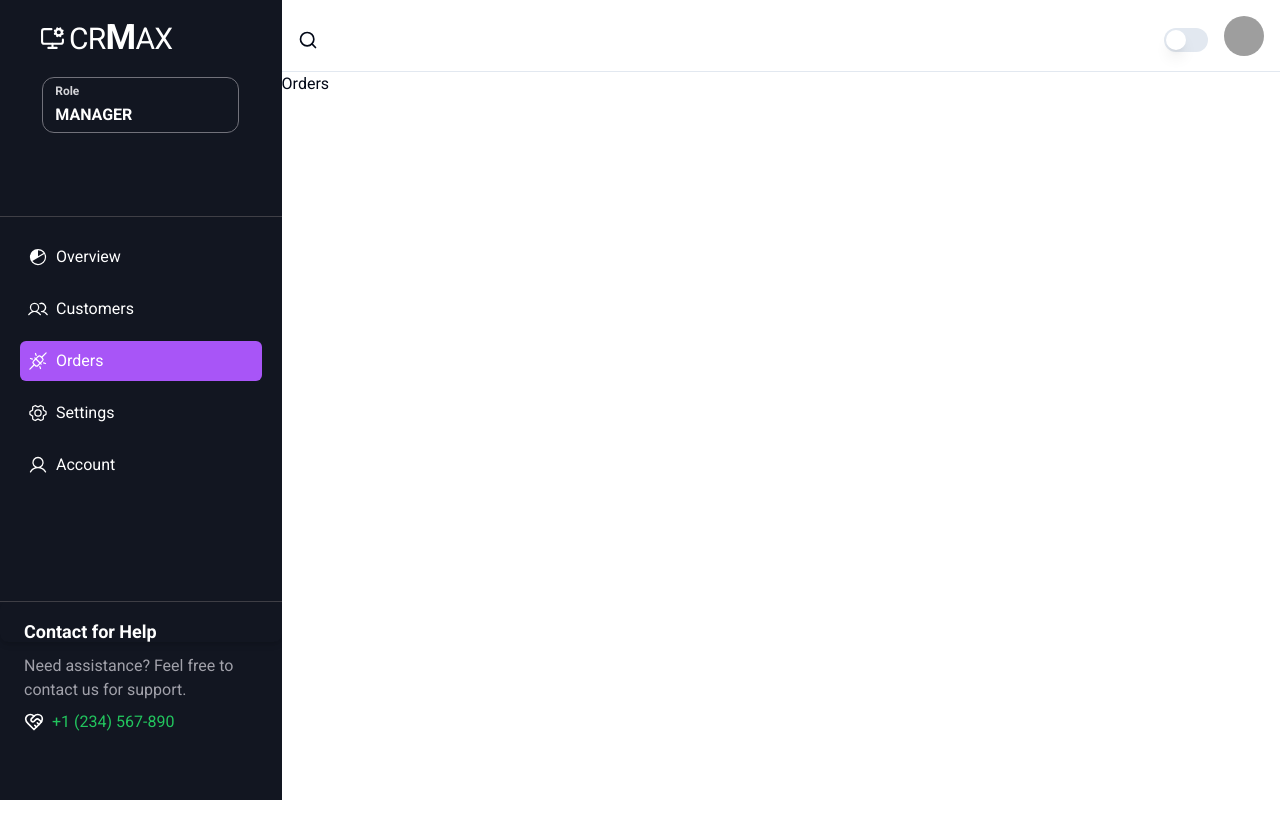
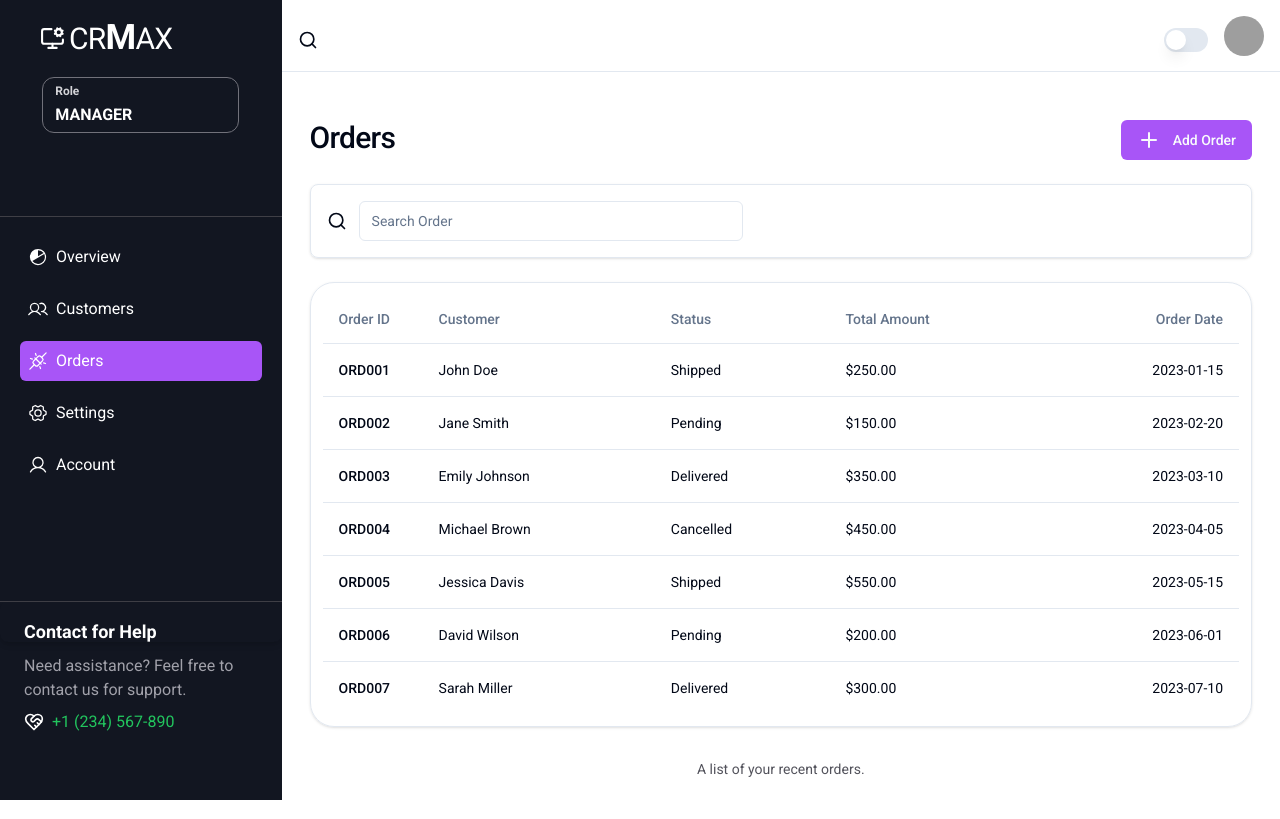
Before and after one commit to hamzamalik22/FullStack_CRM, a React (Vite) app in the folder frontend/: page /dashboard/orders in a window 1280 px wide. Built offline with nearby package versions, Linux system fonts and the light colour scheme; grey boxes are pictures that could not be loaded; a web font is replaced by a local one.

Commit message:
Add settings and orders

```diff
--- /dev/null
+++ b/frontend/src/components/OrderTable.jsx
@@ -0,0 +1,91 @@
+import {
+    Table,
+    TableBody,
+    TableCaption,
+    TableCell,
+    TableFooter,
+    TableHead,
+    TableHeader,
+    TableRow,
+  } from "@/components/ui/table";
+
+  const orders = [
+    {
+      orderID: "ORD001",
+      customerName: "John Doe",
+      totalAmount: "$250.00",
+      status: "Shipped",
+      orderDate: "2023-01-15",
+    },
+    {
+      orderID: "ORD002",
+      customerName: "Jane Smith",
+      totalAmount: "$150.00",
+      status: "Pending",
+      orderDate: "2023-02-20",
+    },
+    {
+      orderID: "ORD003",
+      customerName: "Emily Johnson",
+      totalAmount: "$350.00",
+      status: "Delivered",
+      orderDate: "2023-03-10",
+    },
+    {
+      orderID: "ORD004",
+      customerName: "Michael Brown",
+      totalAmount: "$450.00",
+      status: "Cancelled",
+      orderDate: "2023-04-05",
+    },
+    {
+      orderID: "ORD005",
+      customerName: "Jessica Davis",
+      totalAmount: "$550.00",
+      status: "Shipped",
+      orderDate: "2023-05-15",
+    },
+    {
+      orderID: "ORD006",
+      customerName: "David Wilson",
+      totalAmount: "$200.00",
+      status: "Pending",
+      orderDate: "2023-06-01",
+    },
+    {
+      orderID: "ORD007",
+      customerName: "Sarah Miller",
+      totalAmount: "$300.00",
+      status: "Delivered",
+      orderDate: "2023-07-10",
+    },
+  ];
+
+  export function OrderTable() {
+    return (
+      <Table>
+        <TableHeader>
+          <TableRow>
+            <TableHead className="w-[100px]">Order ID</TableHead>
+            <TableHead>Customer</TableHead>
+            <TableHead>Status</TableHead>
+            <TableHead>Total Amount</TableHead>
+            <TableHead className="text-right">Order Date</TableHead>
+          </TableRow>
+        </TableHeader>
+        <TableBody>
+          {orders.map((order) => (
+            <TableRow key={order.orderID}>
+              <TableCell className="font-medium">{order.orderID}</TableCell>
+              <TableCell>{order.customerName}</TableCell>
+              <TableCell>{order.status}</TableCell>
+              <TableCell>{order.totalAmount}</TableCell>
+              <TableCell className="text-right">{order.orderDate}</TableCell>
+            </TableRow>
+          ))}
+        </TableBody>
+      </Table>
+    );
+  }
+
+  export default OrderTable;
--- a/frontend/src/components/Orders.jsx
+++ b/frontend/src/components/Orders.jsx
@@ -1,9 +1,45 @@
-import React from 'react'
+import { Plus, Search } from "lucide-react";
+import React from "react";
+import { Button } from "./ui/button";
+import { Input } from "@/components/ui/input";
+import OrderTable from "./OrderTable";
 
 const Orders = () => {
   return (
-    <div>Orders</div>
-  )
-}
+    <>
+      <div className="h-full p-4 pb-0">
+        <section className="pt-8 px-3">
+          <div className="flex justify-between">
+            <h1 className="text-3xl font-medium tracking-tight">Orders</h1>
+            <Button className="bg-purple-500">
+              <span className="pr-3">
+                <Plus />
+              </span>{" "}
+              Add Order
+            </Button>
+          </div>
+        </section>
+        <section className="mt-6 px-3">
+          <div className="w-[100%] flex items-center gap-3 border rounded-lg shadow p-4">
+            <span>
+              <Search size="20px" />
+            </span>
+            <div className="grid w-full max-w-sm items-center gap-1.5">
+              <Input type="text" id="search" placeholder="Search Order" />
+            </div>
+          </div>
+        </section>
+        <section className="mt-6 px-3">
+          <div className="border rounded-3xl shadow p-3">
+            <OrderTable />
+          </div>
+          <h2 className="text-zinc-600 text-sm flex justify-center relative top-8">
+            A list of your recent orders.
+          </h2>
+        </section>
+      </div>
+    </>
+  );
+};
 
-export default Orders
+export default Orders;
--- a/frontend/src/components/Settings.jsx
+++ b/frontend/src/components/Settings.jsx
@@ -1,9 +1,45 @@
-import React from 'react'
+import React from "react";
+import { Button } from "./ui/button";
+import { Input } from "@/components/ui/input";
+import { Switch } from "@/components/ui/switch";
 
 const Settings = () => {
   return (
-    <div>Settings</div>
-  )
-}
+    <div className="h-full p-4 pb-0">
+      <section className="pt-8 px-3">
+        <div className="flex justify-between">
+          <h1 className="text-3xl font-medium tracking-tight">Settings</h1>
+        </div>
+      </section>
 
-export default Settings
+      <section className="mt-6 px-3">
+        <div className="border rounded-3xl shadow p-4 mb-6">
+          <h2 className="text-xl font-medium mb-4">Update Password</h2>
+          <div className="grid gap-4">
+            <div>
+              <label className="block text-sm font-medium mb-1">
+                Current Password
+              </label>
+              <Input type="password" placeholder="Current Password" />
+            </div>
+            <div>
+              <label className="block text-sm font-medium mb-1">
+                New Password
+              </label>
+              <Input type="password" placeholder="New Password" />
+            </div>
+            <div>
+              <label className="block text-sm font-medium mb-1">
+                Confirm New Password
+              </label>
+              <Input type="password" placeholder="Confirm New Password" />
+            </div>
+            <Button className="bg-purple-500">Update Password</Button>
+          </div>
+        </div>
+      </section>
+    </div>
+  );
+};
+
+export default Settings;
```
